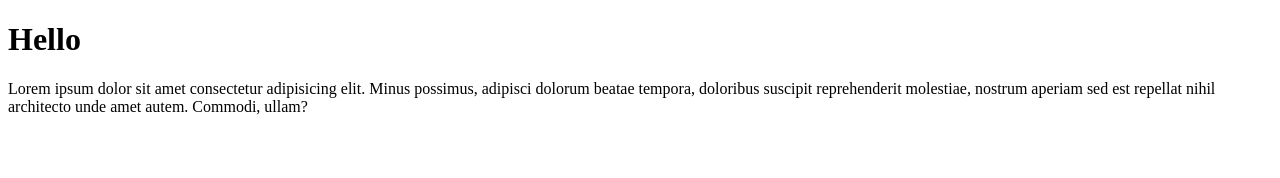
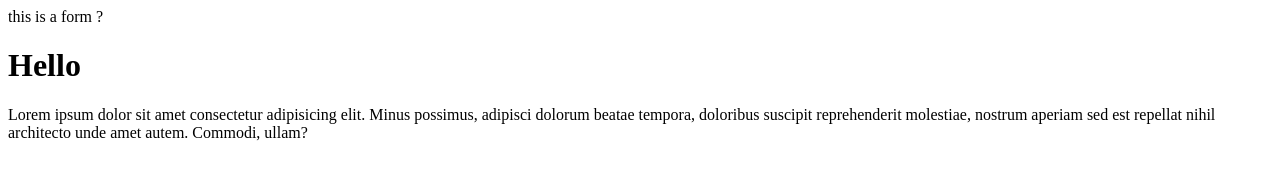
Before and after one commit to m-angelchova/github-demo, a plain HTML site: page index.html in a window 1280 px wide. Drawn offline with Linux system fonts and the light colour scheme.

Commit message:
added 'form'

```diff
--- a/index.html
+++ b/index.html
@@ -8,7 +8,13 @@
     <title>Hello World</title>
 </head>
 
+
 <body>
+    <form>
+        <div>
+            this is a form ?
+        </div>
+    </form>
     <div>
         <h1>Hello</h1>
         <p>Lorem ipsum dolor sit amet consectetur adipisicing elit. Minus possimus, adipisci dolorum beatae tempora,
```
